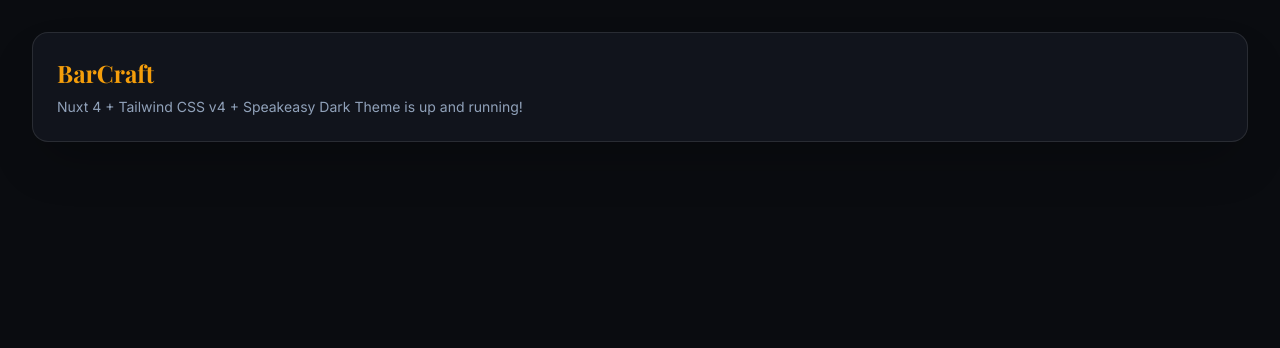
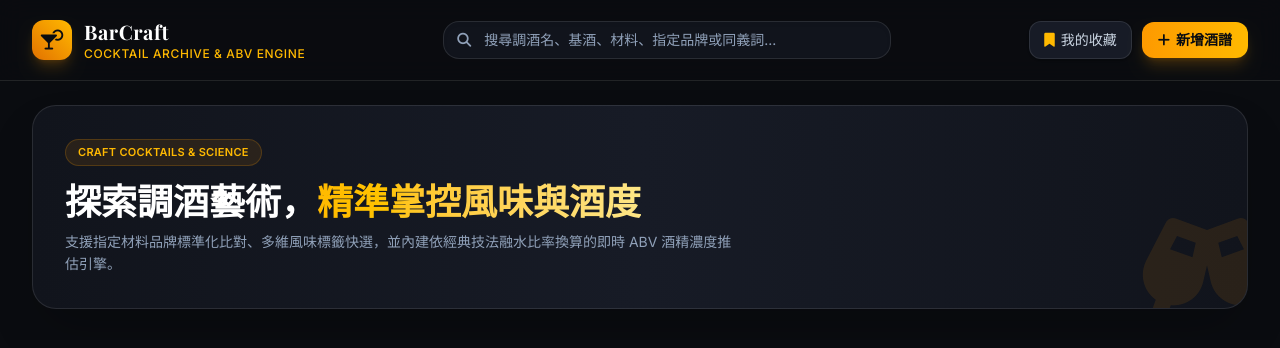
Before and after one commit to penspulse326/boozer-cannon, a Nuxt app in the folder apps/web/: page / in a window 1280 px wide. Shown: the top 348 px of the page. Built offline with nearby package versions, Linux system fonts and the light colour scheme; a web font is replaced by a local one.

Commit message:
feat(web): implement layout, header navigation with search, and hero section

```diff
--- a/apps/web/app/app.vue
+++ b/apps/web/app/app.vue
@@ -2,13 +2,6 @@
   <div
     class="min-h-screen bg-speakeasy-950 font-sans text-slate-100 antialiased selection:bg-amber-500 selection:text-speakeasy-950"
   >
-    <div class="mx-auto max-w-7xl px-4 py-8 sm:px-6 lg:px-8">
-      <div class="rounded-2xl border border-white/10 bg-speakeasy-900 p-6 shadow-2xl">
-        <h1 class="font-serif text-2xl font-bold text-amber-450">BarCraft</h1>
-        <p class="mt-2 text-sm text-slate-400">
-          Nuxt 4 + Tailwind CSS v4 + Speakeasy Dark Theme is up and running!
-        </p>
-      </div>
-    </div>
+    <NuxtPage />
   </div>
 </template>
--- /dev/null
+++ b/apps/web/app/pages/index.vue
@@ -0,0 +1,160 @@
+<script setup lang="ts">
+import { ref } from 'vue';
+
+const searchQuery = ref('');
+const onlyFavorites = ref(false);
+
+function clearSearch() {
+  searchQuery.value = '';
+}
+
+function openAddModal() {
+  // To be connected in subsequent phases
+}
+
+function resetAllFilters() {
+  searchQuery.value = '';
+  onlyFavorites.value = false;
+}
+
+function toggleFavoritesOnly() {
+  onlyFavorites.value = !onlyFavorites.value;
+}
+</script>
+
+<template>
+  <div class="flex min-h-screen flex-col">
+    <!-- Sticky Header Navigation -->
+    <header class="sticky top-0 z-40 border-b border-white/10 bg-speakeasy-950/80 backdrop-blur-md">
+      <div
+        class="mx-auto flex h-16 max-w-7xl items-center justify-between gap-4 px-4 sm:h-20 sm:px-6 lg:px-8"
+      >
+        <!-- Brand Logo -->
+        <div class="flex cursor-pointer items-center gap-3" @click="resetAllFilters">
+          <div
+            class="flex size-10 items-center justify-center rounded-xl bg-gradient-to-tr from-amber-600 to-amber-400 text-speakeasy-950 shadow-lg shadow-amber-500/20"
+          >
+            <i class="fa-solid fa-martini-glass-citrus text-xl" />
+          </div>
+          <div>
+            <span class="block font-serif text-lg font-bold tracking-wide text-white sm:text-xl">
+              BarCraft
+            </span>
+            <span
+              class="block text-[10px] font-medium tracking-wider text-amber-400 uppercase sm:text-xs"
+            >
+              Cocktail Archive & ABV Engine
+            </span>
+          </div>
+        </div>
+
+        <!-- Desktop Search Bar -->
+        <div class="relative mx-6 hidden max-w-md flex-1 md:flex">
+          <div class="relative w-full">
+            <i
+              class="fa-solid fa-magnifying-glass absolute top-1/2 left-3.5 -translate-y-1/2 text-sm text-slate-400"
+            />
+            <input
+              v-model="searchQuery"
+              class="w-full rounded-2xl border border-white/10 bg-speakeasy-900 py-2 pr-10 pl-10 text-xs text-white shadow-inner placeholder:text-slate-400 focus:border-amber-500 focus:ring-1 focus:ring-amber-500 focus:outline-none sm:text-sm"
+              placeholder="搜尋調酒名、基酒、材料、指定品牌或同義詞..."
+              type="text"
+            />
+            <button
+              v-if="searchQuery.trim()"
+              class="absolute top-1/2 right-3 -translate-y-1/2 text-xs text-slate-400 hover:text-white"
+              type="button"
+              @click="clearSearch"
+            >
+              <i class="fa-solid fa-xmark" />
+            </button>
+          </div>
+        </div>
+
+        <!-- Top Action Buttons -->
+        <div class="flex items-center gap-2.5">
+          <button
+            class="flex items-center gap-1.5 rounded-xl border px-3.5 py-2 text-xs font-medium shadow-sm transition-all sm:text-sm"
+            :class="
+              onlyFavorites
+                ? 'border-amber-500 bg-amber-500 font-bold text-speakeasy-950'
+                : 'border-white/10 bg-speakeasy-850 text-slate-300 hover:bg-speakeasy-800'
+            "
+            title="切換僅查看已收藏的酒譜"
+            type="button"
+            @click="toggleFavoritesOnly"
+          >
+            <i
+              class="fa-solid fa-bookmark"
+              :class="onlyFavorites ? 'text-speakeasy-950' : 'text-amber-400'"
+            />
+            <span class="hidden sm:inline">我的收藏</span>
+          </button>
+
+          <button
+            class="flex items-center gap-1.5 rounded-xl bg-gradient-to-r from-amber-500 to-amber-400 px-4 py-2 text-xs font-semibold text-speakeasy-950 shadow-lg shadow-amber-500/20 transition-all hover:brightness-110 active:scale-95 sm:text-sm"
+            type="button"
+            @click="openAddModal"
+          >
+            <i class="fa-solid fa-plus text-sm" />
+            <span>新增酒譜</span>
+          </button>
+        </div>
+      </div>
+
+      <!-- Mobile Search Bar -->
+      <div class="px-4 pb-3 md:hidden">
+        <div class="relative w-full">
+          <i
+            class="fa-solid fa-magnifying-glass absolute top-1/2 left-3 -translate-y-1/2 text-xs text-slate-400"
+          />
+          <input
+            v-model="searchQuery"
+            class="w-full rounded-xl border border-white/10 bg-speakeasy-900 py-2 pr-8 pl-8 text-xs text-white placeholder:text-slate-400 focus:border-amber-500 focus:outline-none"
+            placeholder="搜尋酒名、風味、材料品牌 (如: 坦奎利)..."
+            type="text"
+          />
+          <button
+            v-if="searchQuery.trim()"
+            class="absolute top-1/2 right-3 -translate-y-1/2 text-xs text-slate-400 hover:text-white"
+            type="button"
+            @click="clearSearch"
+          >
+            <i class="fa-solid fa-xmark" />
+          </button>
+        </div>
+      </div>
+    </header>
+
+    <!-- Main Content Area -->
+    <main class="mx-auto w-full max-w-7xl flex-1 px-4 py-6 sm:px-6 lg:px-8">
+      <!-- Hero Announcement & Stats -->
+      <div
+        class="relative mb-8 overflow-hidden rounded-3xl border border-white/10 bg-gradient-to-r from-speakeasy-900 via-speakeasy-850 to-speakeasy-900 p-6 shadow-2xl sm:p-8"
+      >
+        <div
+          class="pointer-events-none absolute -right-10 -bottom-10 text-9xl text-amber-500 opacity-10"
+        >
+          <i class="fa-solid fa-champagne-glasses" />
+        </div>
+        <div class="relative z-10 max-w-2xl">
+          <span
+            class="mb-3 inline-block rounded-full border border-amber-500/20 bg-amber-500/10 px-3 py-1 text-[11px] font-semibold tracking-wide text-amber-400 uppercase"
+          >
+            Craft Cocktails & Science
+          </span>
+          <h1 class="mb-2 font-serif text-2xl font-bold leading-tight text-white sm:text-4xl">
+            探索調酒藝術，<span
+              class="bg-gradient-to-r from-amber-400 to-amber-200 bg-clip-text text-transparent"
+              >精準掌控風味與酒度</span
+            >
+          </h1>
+          <p class="text-xs leading-relaxed text-slate-400 sm:text-sm">
+            支援指定材料品牌標準化比對、多維風味標籤快選，並內建依經典技法融水比率換算的即時 ABV
+            酒精濃度推估引擎。
+          </p>
+        </div>
+      </div>
+    </main>
+  </div>
+</template>
```
Also changed, not shown: 1 other file (tests, documents, lock files or other folders).
